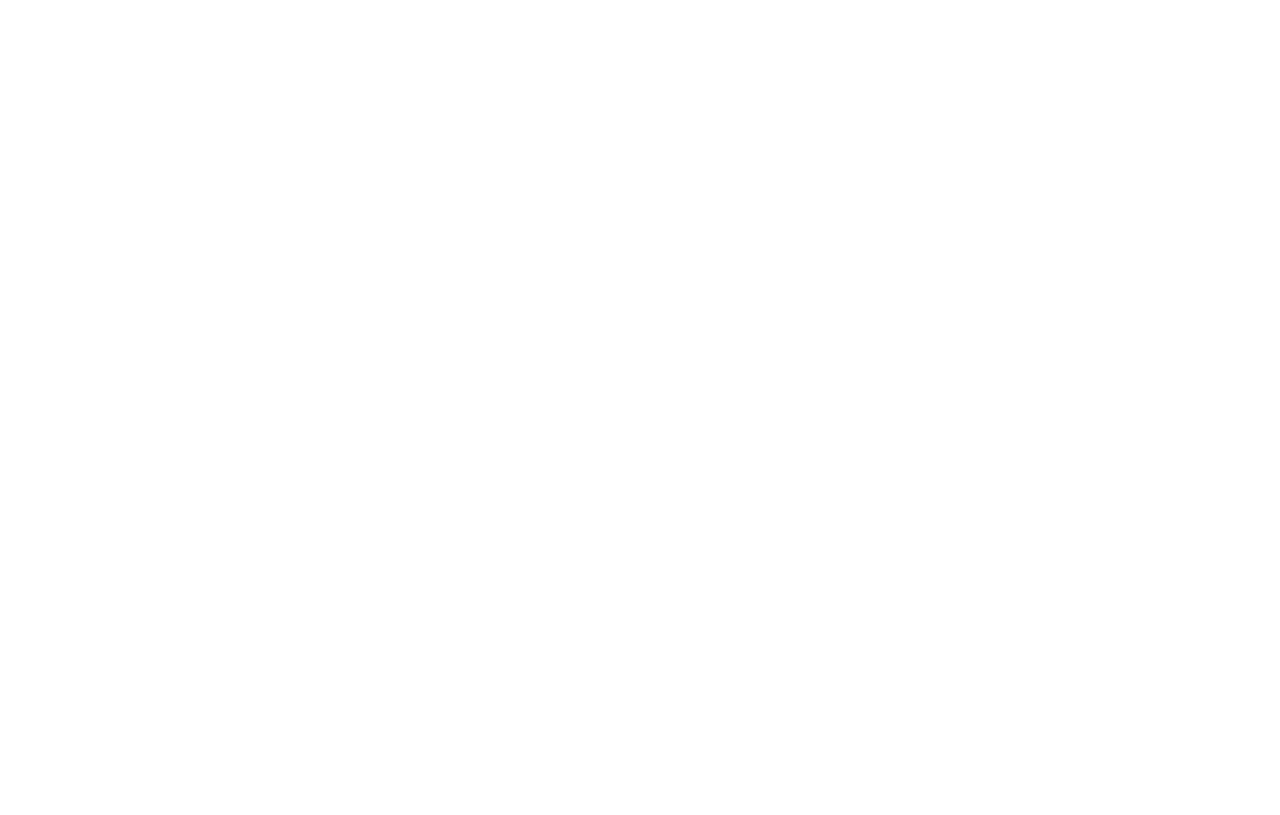
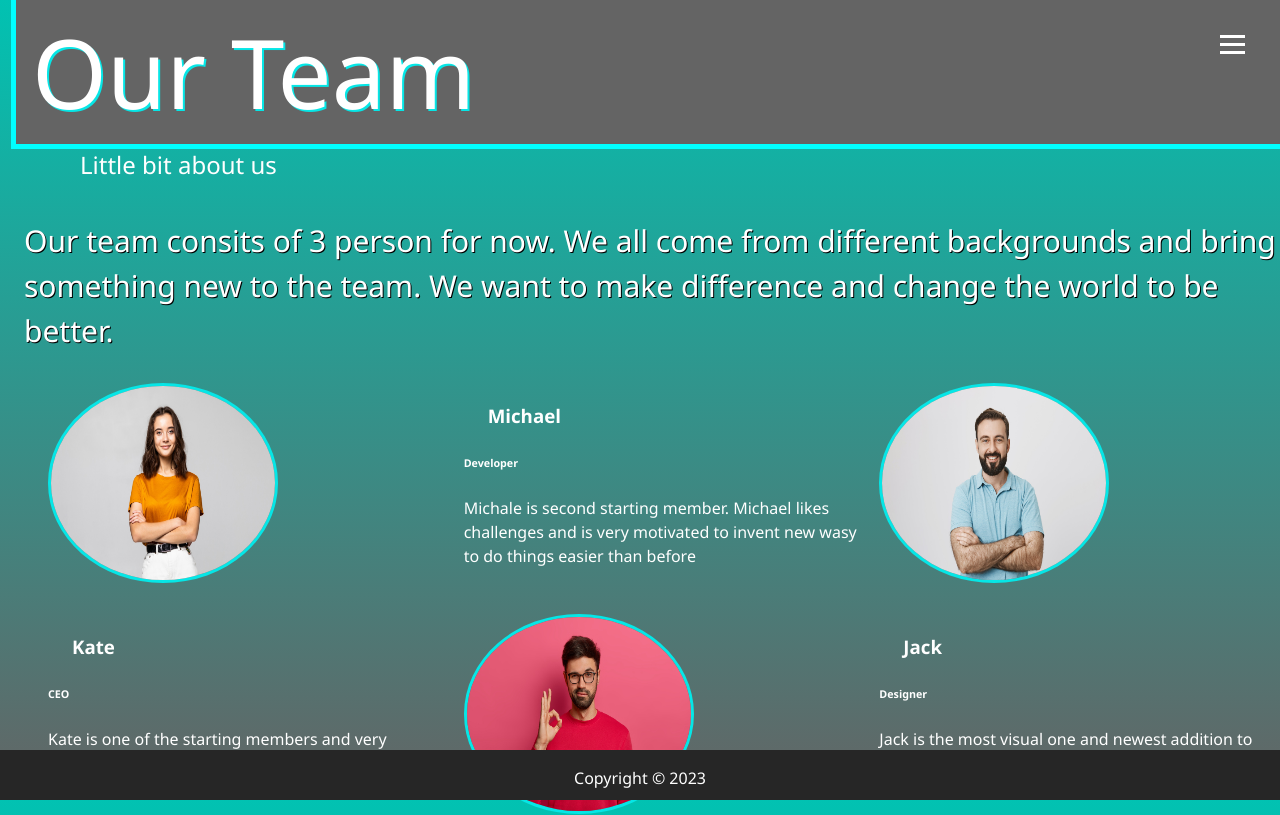
Before and after one commit to AtteHil/project_front_end, a website: page dist/about.html in a window 1280 px wide. Drawn offline with Linux system fonts and the light colour scheme.

Commit message:
about page almost complete

```diff
--- a/scss/_config.scss
+++ b/scss/_config.scss
@@ -2,6 +2,7 @@ $primary-color: #333;
 $secondary-color: #06e6e6;
 $show-home-image: true;
 $background-image: url(/dist/images/cursors.jpg);
+$gradient: linear-gradient(to bottom, rgb(1, 194, 178), rgb(100, 100, 100));
 
 
 @mixin easeOut {
@@ -11,6 +12,7 @@ $background-image: url(/dist/images/cursors.jpg);
 
 @mixin setbackground {
     @if $show-home-image {
+        &#bg-img {
             background: $background-image;
             background-attachment: fixed;
             background-size: cover;
@@ -28,6 +30,13 @@ $background-image: url(/dist/images/cursors.jpg);
             }
         }
 
+        &#about {
+            background: $gradient;
+            background-attachment: fixed;
+            height: 100vh;
+        }
+    }
+
 }
 
 @function set-text-color($color) {
--- a/scss/_menu.scss
+++ b/scss/_menu.scss
@@ -95,7 +95,8 @@
     }
 
     &.current>a {
-        color: set-text-color($primary-color);
+        color: white;
+
     }
 }
 
--- a/scss/main.scss
+++ b/scss/main.scss
@@ -14,6 +14,105 @@ body {
     margin: 0;
     font-family: 'Segoe UI', Tahoma, Geneva, Verdana, sans-serif;
     line-height: 1.5;
+}
+
+#aboutpage {
+    font-size: 6rem;
+    outline: 3px solid rgb(0, 255, 255);
+    outline-width: 5px;
+    margin-left: 1rem;
+    background: rgb(100, 100, 100);
+    padding-left: 1rem;
+    text-shadow: 2px 2px 0px $secondary-color;
+}
+
+.bio {
+    p {
+        font-size: 30px;
+        padding-left: 1.5rem;
+        text-shadow: 1px 1px 0px #000000;
+        color: white;
+    }
+
+}
+
+.boss-image {
+    width: 230px;
+    height: 200px;
+    background-size: cover;
+    background-position: center;
+    border-radius: 50%;
+    border: 3px solid $secondary-color;
+}
+
+.emp1 {
+    width: 230px;
+    height: 200px;
+    background-size: cover;
+    background-position: center;
+    border-radius: 50%;
+    border: 3px solid $secondary-color;
+}
+
+.emp2 {
+    width: 230px;
+    height: 200px;
+    background-size: cover;
+    background-position: center;
+    border-radius: 50%;
+    border: 3px solid $secondary-color;
+}
+
+.about-info {
+    padding-left: 3rem;
+    display: grid;
+    gap: 30px 15px;
+    grid-template-areas:
+        'bossimage emp-1 emp2image'
+        'emp-0 emp1image emp-2';
+    grid-template-columns: repeat(3, 1fr);
+
+    .boss-image {
+        grid-area: bossimage;
+        width: 230px;
+        height: 200px;
+        background-size: cover;
+        background-position: center;
+        border-radius: 50%;
+        border: 3px solid $secondary-color;
+    }
+
+    .emp1 {
+        grid-area: emp1image;
+        width: 230px;
+        height: 200px;
+        background-size: cover;
+        background-position: center;
+        border-radius: 50%;
+        border: 3px solid $secondary-color;
+    }
+
+    .emp2 {
+        grid-area: emp2image;
+        width: 230px;
+        height: 200px;
+        background-size: cover;
+        background-position: center;
+        border-radius: 50%;
+        border: 3px solid $secondary-color;
+    }
+
+    .emp-0 {
+        grid-area: emp-0;
+    }
+
+    .emp-1 {
+        grid-area: emp-1;
+    }
+
+    .emp-2 {
+        grid-area: emp-2;
+    }
 }
 
 h1,
@@ -41,6 +140,7 @@ h2 {
 h3 {
 
     padding-left: 1.5rem;
+
 }
 
 .Aboutus {
```
Also changed, not shown: dist/about.html, dist/css/main.css, dist/images/boss.jpg (added), dist/images/employe1.jpg (added), dist/images/employe2.jpg (added). Lines whose indentation alone changed are shown as unchanged.
